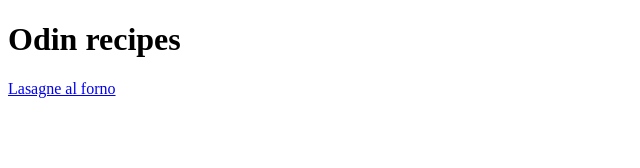
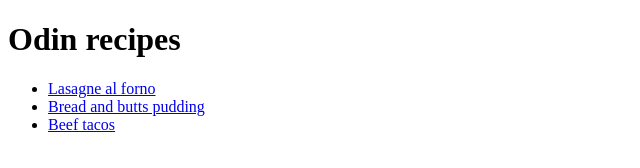
Before and after one commit to stevecottle/odin-recipes, a plain HTML site: page index.html in a window 1280 px wide. Shown: the whole page, without its empty margins (0-640 px from the left). Drawn offline with Linux system fonts and the light colour scheme.

Commit message:
Readme updated and final image files added

```diff
--- a/index.html
+++ b/index.html
@@ -3,11 +3,15 @@
 <head>
     <meta charset="UTF-8">
     <meta name="viewport" content="width=device-width, initial-scale=1.0">
-    <title>Document</title>
+    <title>Steve's recipes</title>
 </head>
 <body>
     <h1>Odin recipes</h1>
+    <ul>
+        <li><a href="recipes/lasagna.html" rel="noreferrer">Lasagne al forno</a></li>
+        <li><a href="recipes/bread-and-butter-pudding.html" rel="noreferrer">Bread and butts pudding</a></li>
+        <li><a href="recipes/beef-tacos.html" rel="noreferrer">Beef tacos</a></li>
+    </ul>
 
-    <a href="recipes/lasagna.html" rel="noreferrer">Lasagne al forno</a>
 </body>
 </html>
```
Also changed, not shown: images/breadandbutterpuddin_85936_16x9.jpg (added), images/midweek_tacos_using_08049_16x9.jpg (added), 1 other file.
